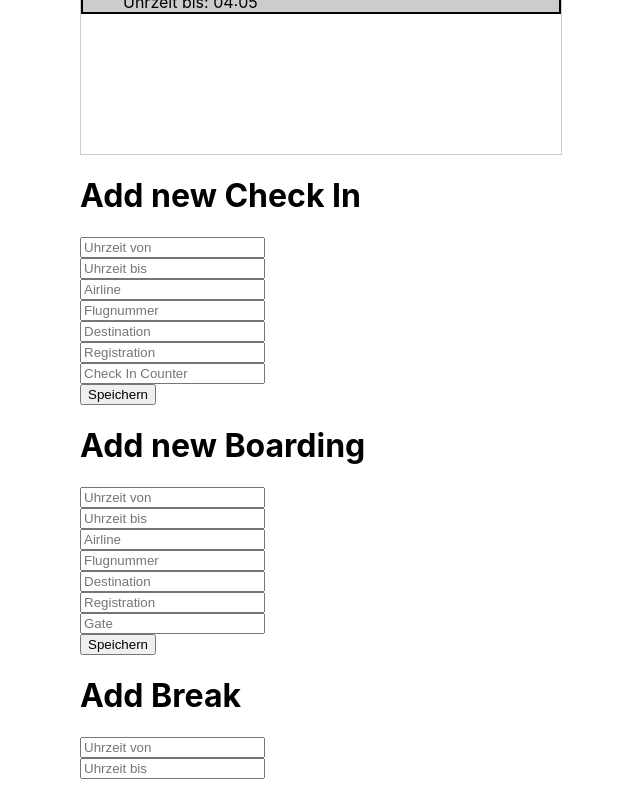
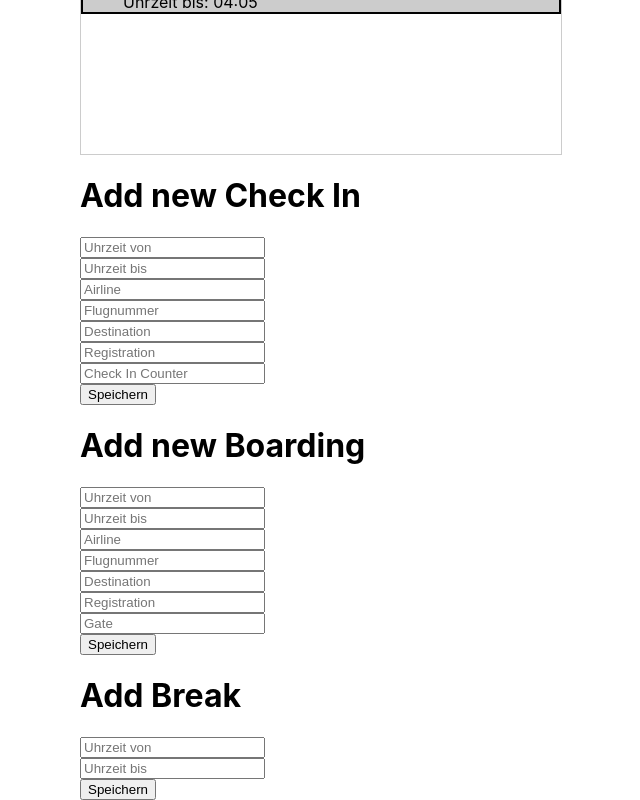
Before and after one commit to Ploysth/capstone_project, a React (Create React App) app: page / in a window 1280 px wide. Shown: the part 867-1667 px from the top of the page, without its empty margins (319-959 px from the left). Before the commit the page ends 1646 px from the top, so only its background shows below. Built offline with nearby package versions, Linux system fonts and the light colour scheme.

Commit message:
add event value

```diff
--- a/src/FormBreak.js
+++ b/src/FormBreak.js
@@ -18,6 +18,10 @@ export default function FormBreak({ values }) {
           placeholder="Uhrzeit bis"
           name="timeEnd"
         />
+
+        <button className="form-field" type="submit">
+          Speichern
+        </button>
       </form>
     </div>
   );
```
